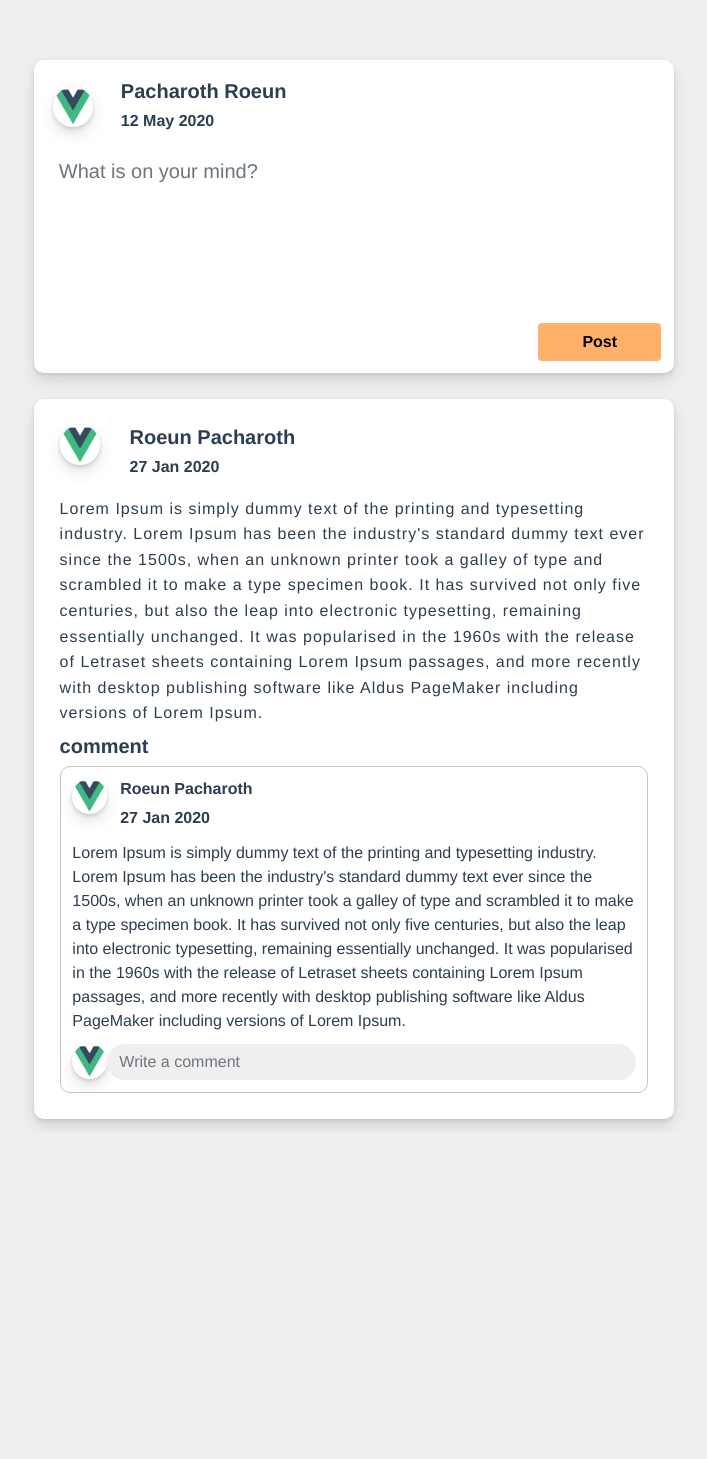
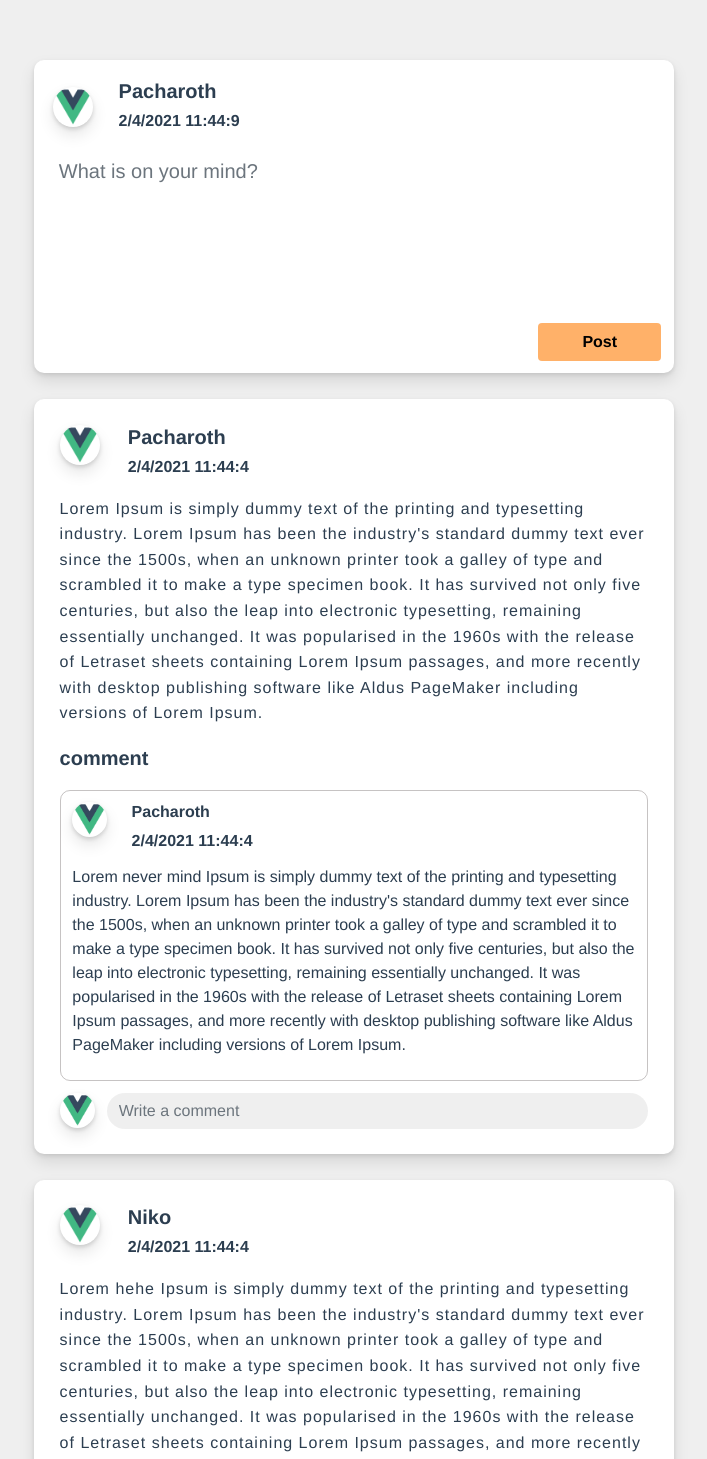
Before and after one commit to Pacharoth/IPTP, a Vue app: page / in a window 1280 px wide. Shown: the top 1459 px of the page, without its empty margins (286-993 px from the left). Before the commit the page ends 1132 px from the top, so only its background shows below. Built offline with nearby package versions, Linux system fonts and the light colour scheme.

Commit message:
[Task] TP5 Done

```diff
--- a/src/App.vue
+++ b/src/App.vue
@@ -1,7 +1,7 @@
 <template>
   <div class="app">
-    <add-post/>
-    <post/>
+    <add-post :userid="userId"/>
+    <post :userid="userId"/>
   </div>
 
 </template>
@@ -15,8 +15,9 @@ export default {
   name: 'App',
 
   setup(){
-
+    const userId="kwf"
     return{
+      userId
     }
   },
   components:{
--- a/src/components/AddPost.vue
+++ b/src/components/AddPost.vue
@@ -1,22 +1,57 @@
 <template>
-    <div class="add-form">
+    <form method="POST" class="add-form" @submit.prevent="postSocialMedia">
         <div class="a-form">
             <img src="../assets/logo.png" class="avatar" alt="">
             <div class="content-avatar">
-                <h5 class="fw-bold text">Pacharoth Roeun</h5>
-                <h6 class="fw-bold">12 May 2020</h6>
+                <h5 class="fw-bold text">{{user.name}}</h5>
+                <h6 class="fw-bold">{{date}}</h6>
             </div>
         </div>
-        <textarea type="text" class="form-control post-add" placeholder="What is on your mind?"></textarea>
+        <textarea v-model="data" type="text" class="form-control post-add" placeholder="What is on your mind?"></textarea>
         <div class="button">
             <button class="btn post">Post</button>
 
         </div>
-    </div>
+    </form>
 </template>
 <script>
+import { computed, onMounted, ref, toRefs} from '@vue/runtime-core';
+import {useStore} from 'vuex';
+import {getAllDate} from '../utils/GetDate'
 export default {
     name:"AddPost",
+    props:{
+        userid:{
+            type:String,
+        }
+    },
+    setup(props){
+        const {userid} = toRefs(props)
+        const store = useStore();
+        const date =ref();
+        var data =ref();
+        const user = computed(()=>store.getters['post/getUserById'](userid.value));
+        function postSocialMedia(){
+            const{id} =user.value;
+            const idPost = store.getters['post/getPosts'].length+1;
+            store.dispatch('post/addPost',{postBy:id,content:data.value,id:idPost,postAt:getAllDate()});
+            data.value = ""
+
+        }
+        onMounted(()=>{
+            function interval(){
+                setInterval(()=>date.value=getAllDate(),1000);
+            }
+            interval();
+            return clearInterval(interval);
+        })
+        return{
+            user,
+            date,
+            data,
+            postSocialMedia,
+        }
+    }
 }
 </script>
 <style scoped>
@@ -88,7 +123,7 @@ export default {
         display: flex;
         align-items: center;
         width: 40%;
-        justify-content: space-between;
+
         padding: 1%;
         margin-bottom: 1%;
 
@@ -102,6 +137,7 @@ export default {
         margin-right: 1%;
     }
     .content-avatar{
+        margin-left: 10%;
         display: flex;
         flex-direction: column;
         justify-content: flex-start;
--- a/src/components/Comment.vue
+++ b/src/components/Comment.vue
@@ -1,32 +1,44 @@
 <template>
-    <div class="comment-content">
+    <div class="comment-content" v-for="comments in comment" :key="comments">
         <div class="avatar">
             <img src="../assets/logo.png" class="pic-avatar" alt="">
             <div class="text-name">
-                <h6 class="fw-bold">Roeun Pacharoth</h6>
-                <span class="fw-bold"> 27 Jan 2020</span>
+                <h6 class="fw-bold">{{comments.user.name}}</h6>
+                <span class="fw-bold"> {{comments.comment.commentAt}}</span>
             </div>
         </div>
         <div class="content-text">
-            <span class="content-comment2">Lorem Ipsum is simply dummy text of the printing and typesetting industry. Lorem Ipsum has been the industry's standard dummy text ever since the 1500s, when an unknown printer took a galley of type and scrambled it to make a type specimen book. It has survived not only five centuries, but also the leap into electronic typesetting, remaining essentially unchanged. It was popularised in the 1960s with the release of Letraset sheets containing Lorem Ipsum passages, and more recently with desktop publishing software like Aldus PageMaker including versions of Lorem Ipsum.</span>
+            <span class="content-comment2">{{comments.comment.content}}</span>
         </div>
-        <form class="comment-container">
-            <img src="../assets/logo.png" class="pic-avatar" alt="">
-            <input type="text" class="form-control comment" placeholder="Write a comment">
-        </form>
     </div>
 </template>
 <script>
+import { computed, onMounted, toRefs} from '@vue/runtime-core'
+import { useStore } from 'vuex';
 export default {
     name:'Comment',
-    setup(){
-
+    props:{
+        postid:{
+            type:Number,
+        },
+    },
+    setup(props){
+        const store=useStore();
+        const {postid} = toRefs(props);
+        const comment = computed(()=>store.getters['post/getCommentPost'](postid.value));
+       onMounted(()=>{
+           console.log(postid.value)
+       })
+       return{
+           comment,
+       }
     }
 }
 </script>
 <style scoped>
 
     .comment-content{
+        margin-top: 2%;
         border:1px solid rgba(126, 121, 121, 0.445);
         padding: 2%;
         border-radius: 10px;
--- a/src/components/Post.vue
+++ b/src/components/Post.vue
@@ -1,29 +1,64 @@
 <template>
-    <div class="post-content">
+    <div v-for="posts in post" :key="posts" class="post-content">
         <div class="avatar-content">
             <img src="../assets/logo.png" class="avatar-post" alt="">
             <div class="text-data">
-                <h5 class="fw-bold">Roeun Pacharoth</h5>
-                <h6 class="fw-bold">27 Jan 2020</h6>
+                <h5 class="fw-bold">{{posts.users.name}}</h5>
+                <h6 class="fw-bold">{{posts.posts.postAt}}</h6>
             </div>
         </div>
         <div class="content-text">
-            <h6 class="content-post">Lorem Ipsum is simply dummy text of the printing and typesetting industry. Lorem Ipsum has been the industry's standard dummy text ever since the 1500s, when an unknown printer took a galley of type and scrambled it to make a type specimen book. It has survived not only five centuries, but also the leap into electronic typesetting, remaining essentially unchanged. It was popularised in the 1960s with the release of Letraset sheets containing Lorem Ipsum passages, and more recently with desktop publishing software like Aldus PageMaker including versions of Lorem Ipsum.</h6>
+            <h6 class="content-post">{{posts.posts.content}}</h6>
         </div>
         <div class="comment-session">
             <h5 class="fw-bold">comment</h5>
         </div>
-        <comment/>
+        <comment :postid="posts.posts.id"/>
+        <form method="post" class="comment-container" @submit.prevent="commentPost(posts.posts.id)">
+            <img src="../assets/logo.png" class="pic-avatar" alt="">
+            <input type="text" v-model="comment" class="form-control comment" placeholder="Write a comment">
+        </form>
     </div>
 </template>
 <script>
+import { computed, onMounted, toRefs,ref} from '@vue/runtime-core';
+import { useStore } from 'vuex'
 import Comment from './Comment.vue'
+import { getAllDate } from '../utils/GetDate';
 
 export default {
   components: { Comment },
     name:'Post',
-    setup(){
+    props:{
+        userid:{
+            type:String,
+        }
+    },
+    setup(props){
+        const postid =ref()
+        const {userid} = toRefs(props)
+        const store= useStore();
+        const post = computed(()=>store.getters['post/getAllPost'])
+        const comment = ref();
+        function commentPost(id){
+            store.dispatch('post/addComment',
+            {
+                content:comment.value,
+                id:computed(()=>store.getters['post/countComment']).value+1,
+                commentAt:getAllDate(),
+                postid:id,
+                commentedBy:userid.value,
+            })
+            comment.value="";
+        }
+        onMounted(()=>{
+            console.log("mounted");
+        })
         return {
+            post,
+            comment,
+            commentPost,
+            postid,
         }
     }
 }
@@ -43,7 +78,6 @@ export default {
     }
     .avatar-content{
         display: flex;
-        justify-content: space-between;
         width: 40%;
     }
     .avatar-post{
@@ -63,13 +97,56 @@ export default {
     }
     .text-data{
         text-align: left;
+        margin-left: 10%;
     }
     .content-text{
         margin-top: 2%;
         text-align: left;
         letter-spacing: 1px;
     }
+        .pic-avatar{
+        width: 35px;
+        height: 35px;
+        border-radius: 50%;
+        box-shadow: 0 2px 4px rgba(0, 0, 0, 0.15),0 8px 16px rgba(0, 0, 0, 0.1);
+    }
+    .comment-container{
+        margin-top: 2%;
+        display: flex;
+        justify-content: space-between;
+        width: 100%;
+    }
+    .comment{
+        width: 92%;
+        border-radius: 50px;
+        background-color: #eeee;
+        border:none;
+        color: grey;
+        resize: vertical;
+    }
+    .comment:hover,.comment:focus{
+        box-shadow: none;
+        background-color: rgba(212, 209, 209, 0.274);
+        color: black;
+    }
+    .content-text{
+        text-align: left;
+        margin-bottom: 2%;
+        line-height: 1.5;
 
+    }
+    .content-comment2{
+        font-size: 16px;
+    }
+    .avatar{
+        display: flex;
+        width: 32%;
+        justify-content: space-between;
+        margin-bottom: 2%;
+    }
+    .text-name{
+        text-align: left;
+    }
     @media(max-width:1200px){
         .avatar-content{
             width: 50%;
@@ -80,22 +157,12 @@ export default {
             width: 90%;
             padding: 2%;
         }
-        .avatar-content{
-            width: 55%;
-        }
+
     }
     @media (max-width:737px) {
-        .avatar-content{
-            width: 70%;
 
-        }
     }
     @media(max-width:500px){
-        .avatar-content{
-            width: 80%;
-            margin-top: 4%;
-
-        }
          .post-content{
             padding: 4%;
         }
--- a/src/store/comment.js
+++ b/src/store/comment.js
@@ -1,13 +1,16 @@
+import {getAllDate} from '../utils/GetDate'
 const commentStore = {
     namespaced:true,
     state:{
-        comments:[{
-            content:"Lorem Ipsum is simply dummy text of the printing and typesetting industry. Lorem Ipsum has been the industry's standard dummy text ever since the 1500s, when an unknown printer took a galley of type and scrambled it to make a type specimen book. It has survived not only five centuries, but also the leap into electronic typesetting, remaining essentially unchanged. It was popularised in the 1960s with the release of Letraset sheets containing Lorem Ipsum passages, and more recently with desktop publishing software like Aldus PageMaker including versions of Lorem Ipsum.",
-            commentAt:Date.now(),
+        comments:[
+            {
+            content:"Lorem never mind Ipsum is simply dummy text of the printing and typesetting industry. Lorem Ipsum has been the industry's standard dummy text ever since the 1500s, when an unknown printer took a galley of type and scrambled it to make a type specimen book. It has survived not only five centuries, but also the leap into electronic typesetting, remaining essentially unchanged. It was popularised in the 1960s with the release of Letraset sheets containing Lorem Ipsum passages, and more recently with desktop publishing software like Aldus PageMaker including versions of Lorem Ipsum.",
+            commentAt:getAllDate(),
             commentedBy:"kwf",
             postid:1,
             id:1,
-        }],
+        }
+        ],
         users:[
             {
                 name:"Pacharoth",
@@ -26,36 +29,74 @@ const commentStore = {
             {
                 title:"I am A god",
                 content:"Lorem Ipsum is simply dummy text of the printing and typesetting industry. Lorem Ipsum has been the industry's standard dummy text ever since the 1500s, when an unknown printer took a galley of type and scrambled it to make a type specimen book. It has survived not only five centuries, but also the leap into electronic typesetting, remaining essentially unchanged. It was popularised in the 1960s with the release of Letraset sheets containing Lorem Ipsum passages, and more recently with desktop publishing software like Aldus PageMaker including versions of Lorem Ipsum.",
-                postAt:Date.now(),
+                postAt:getAllDate(),
                 postBy:"kwf",
                 id:1,
             },
             {
                 title:"I am A god",
-                content:"Lorem Ipsum is simply dummy text of the printing and typesetting industry. Lorem Ipsum has been the industry's standard dummy text ever since the 1500s, when an unknown printer took a galley of type and scrambled it to make a type specimen book. It has survived not only five centuries, but also the leap into electronic typesetting, remaining essentially unchanged. It was popularised in the 1960s with the release of Letraset sheets containing Lorem Ipsum passages, and more recently with desktop publishing software like Aldus PageMaker including versions of Lorem Ipsum.",
-                postAt:Date.now(),
-                postBy:"kwf",
-                id:1,
+                content:"Lorem hehe Ipsum is simply dummy text of the printing and typesetting industry. Lorem Ipsum has been the industry's standard dummy text ever since the 1500s, when an unknown printer took a galley of type and scrambled it to make a type specimen book. It has survived not only five centuries, but also the leap into electronic typesetting, remaining essentially unchanged. It was popularised in the 1960s with the release of Letraset sheets containing Lorem Ipsum passages, and more recently with desktop publishing software like Aldus PageMaker including versions of Lorem Ipsum.",
+                postAt:getAllDate(),
+                postBy:"kw",
+                id:2,
             },
         ],
 
     },
     mutations:{
-
+        addPost(state,data){
+            state.posts.push(data);
+        },
+        addComment(state,data){
+            state.comments.push(data);
+        }
     },
     getters:{
         getComment(state){
             return state.comments
         },
+        getCommentPost:(state)=>(id)=>{
+            const  p =[]
+            state.comments.find(element=>{
+                if(element.postid===id){
+                    for(const user in state.users){
+                        if(state.users[user].id===element.commentedBy){
+                            p.push({comment:element,user:state.users[user]})
+                        }
+                    }
+                }
+            });
+            return p
+        },
         getPosts(state){
-            return state.posts
+            return state.posts;
         },
         getUserById:(state)=>(id)=>{
             return state.users.find(user=>user.id===id);
-        }
+        },
+        getAllPost(state){
+            var p = []
+            state.users.find(element=>{
+                for (const post in state.posts) {
+                     if(element.id===state.posts[post].postBy){
+                        p.push({users:element,posts:state.posts[post]});
+                     }
+                }
+            })
+           return p
+        },
+        countComment(state){
+            return state.comments.length
+        },
     },
     actions:{
-
+        addPost({commit},data){
+            commit('addPost',data)
+        },
+        addComment({commit},data){
+            console.log(data)
+            commit('addComment',data);
+        }
     }
 }
 export default commentStore;
--- a/src/store/store.js
+++ b/src/store/store.js
@@ -2,7 +2,7 @@ import { createStore } from "vuex";
 import commentStore from "./comment";
 const store =createStore({
     modules:{
-        chat:commentStore
+        post:commentStore
     }
 })
 export default store;
--- /dev/null
+++ b/src/utils/GetDate.js
@@ -0,0 +1,11 @@
+function getFullDate(newDate){
+    return newDate.getDay()+"/"+newDate.getMonth()+"/"+newDate.getFullYear()
+}
+function getFullTime(newTime){
+    return " "+newTime.getHours()+":"+newTime.getMinutes()+":" + newTime.getSeconds();
+}
+function getAllDate(){
+    var newDate = new Date();
+    return getFullDate(newDate) +getFullTime(newDate);
+}
+export {getFullDate,getFullTime,getAllDate}
```
